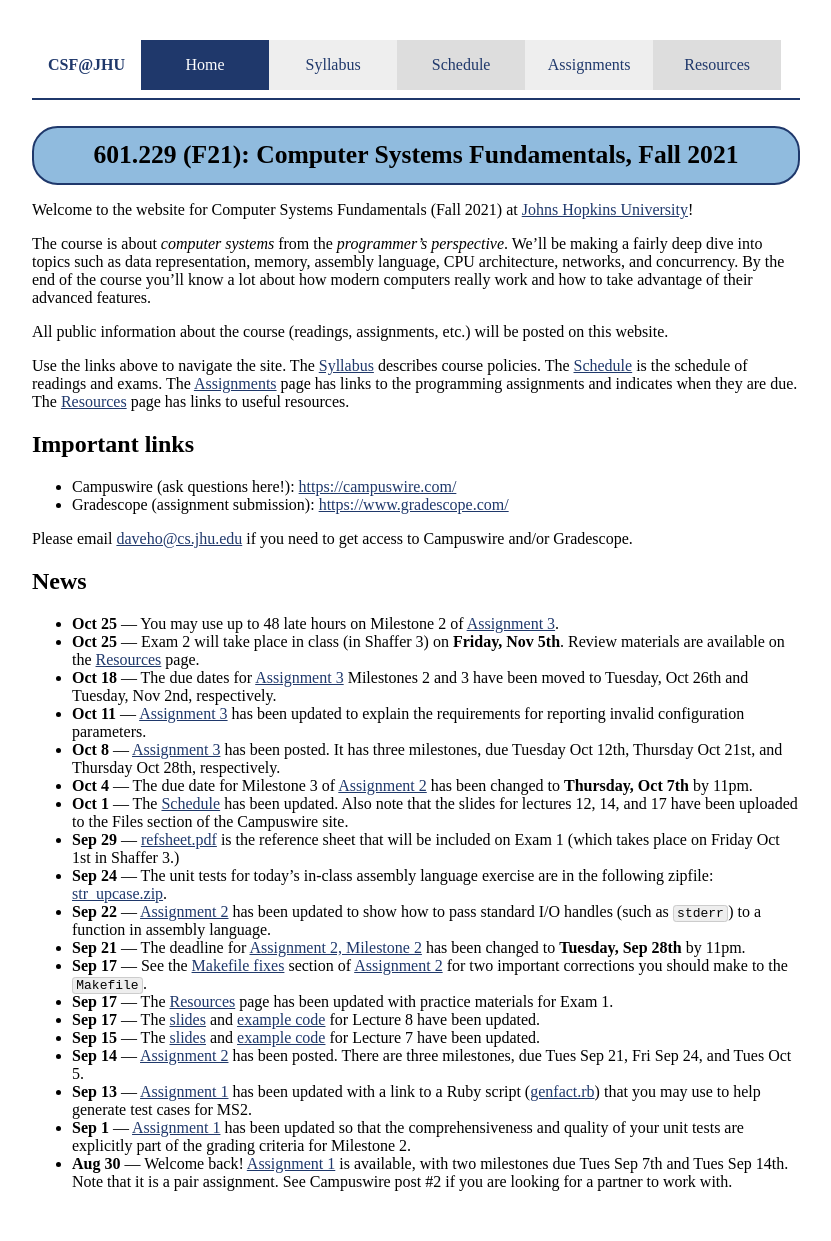
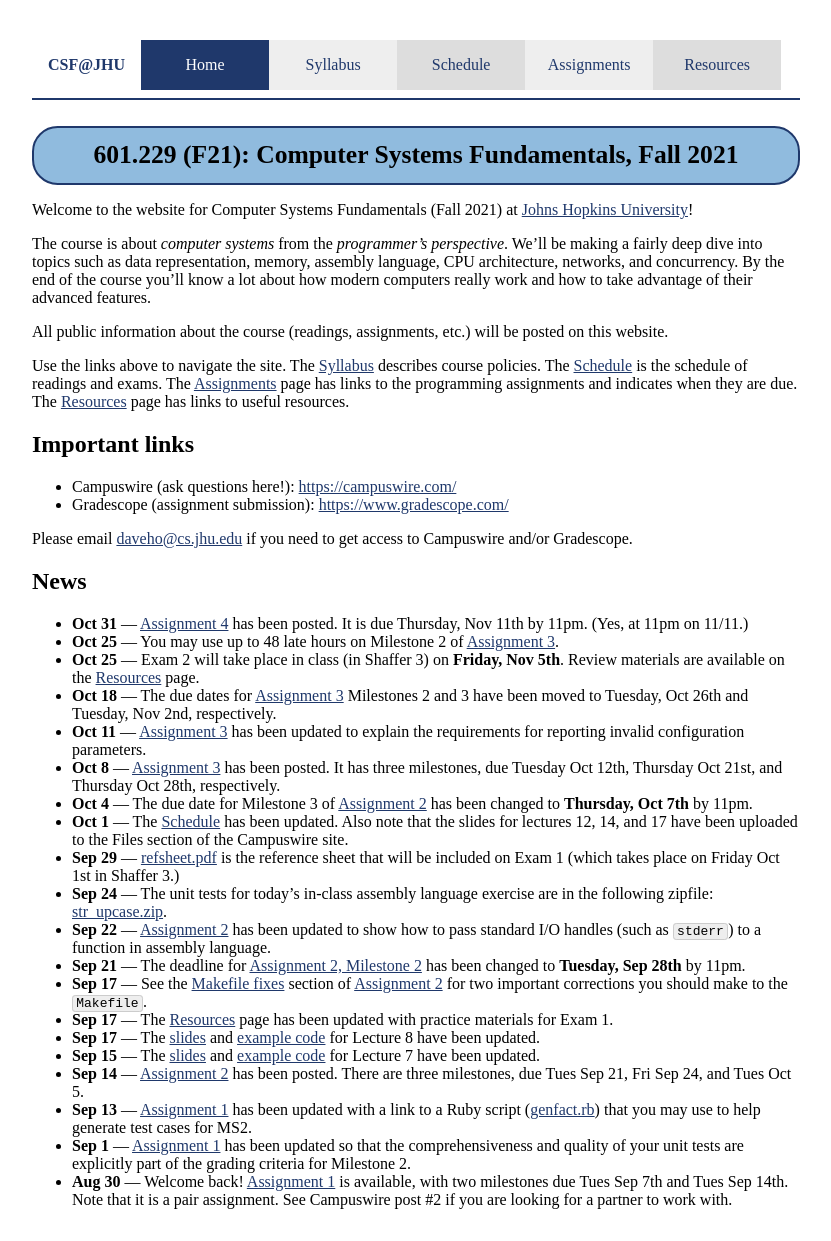
Before and after one commit to jhucsf/fall2021, a Jekyll site: the page built from index.md, in a window 1280 px wide. Shown: the whole page, without its empty margins (224-1055 px from the left). Built offline with Jekyll 4.4.1, drawn with Linux system fonts in a browser that asks for light colours.

Commit message:
get ready to post

```diff
--- a/index.md
+++ b/index.md
@@ -21,6 +21,8 @@ Please email <daveho@cs.jhu.edu> if you need to get access to Campuswire and/or
 
 ## News
 
+* **Oct 31** — [Assignment 4](assign/assign04.html) has been posted. It is due Thursday,
+  Nov 11th by 11pm. (Yes, at 11pm on 11/11.)
 * **Oct 25** — You may use up to 48 late hours on Milestone 2 of [Assignment 3](assign/assign03.html).
 * **Oct 25** — Exam 2 will take place in class (in Shaffer 3) on **Friday, Nov 5th**.
   Review materials are available on the [Resources](resources.html) page.
```
